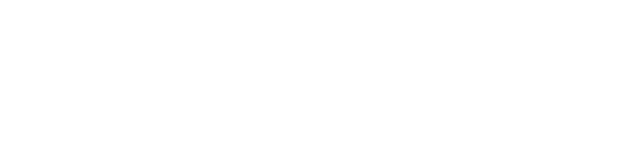
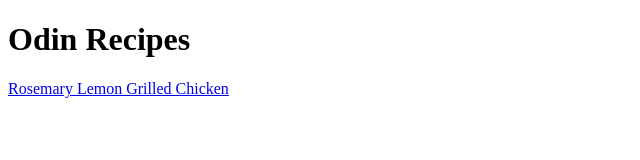
Before and after one commit to rihards03/odin-recipes, a plain HTML site: page index.html in a window 1280 px wide. Shown: the whole page, without its empty margins (0-640 px from the left). Drawn offline with Linux system fonts and the light colour scheme.

Commit message:
Added first recipe to index.html

```diff
--- a/index.html
+++ b/index.html
@@ -6,6 +6,7 @@
     <title>Odin Recipes</title>
 </head>
 <body>
-
+    <h1>Odin Recipes</h1>
+    <a href="recipes/rosemary-lemon-grilled-chicken.html">Rosemary Lemon Grilled Chicken</a>
 </body>
 </html>
```
